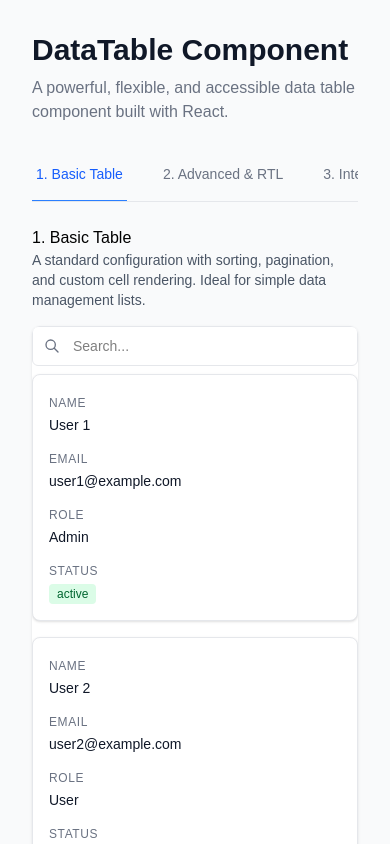
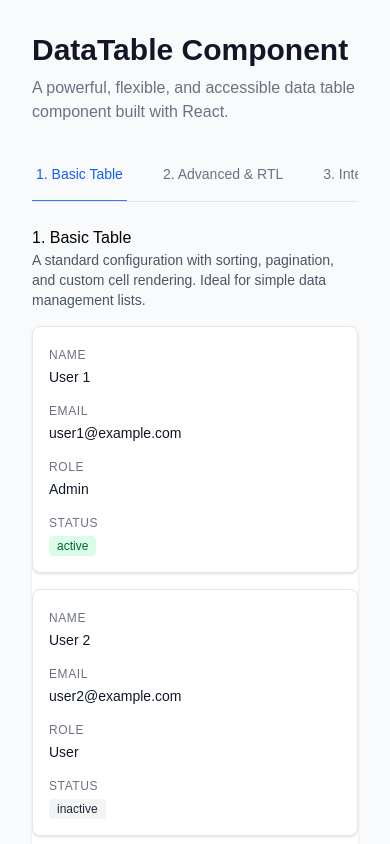
Before and after one commit to IbraheemAlz/table-ui, a Next.js app: page / in a window 390 px wide. Shown: the top 844 px of the page. Built offline with nearby package versions, Linux system fonts and the light colour scheme.

Commit message:
ready to be moved to modee (with additional customization)

```diff
--- a/components/data-table/ColumnMenu.tsx
+++ b/components/data-table/ColumnMenu.tsx
@@ -1,9 +1,7 @@
 'use client'
 
-import React from 'react'
 import { Icon } from '@iconify/react'
-import { useDataTable } from './context'
-import type { ColumnDef } from '../../lib/types/customized-table'
+import { useDataTable } from '../../lib/context/context'
 
 interface ColumnMenuProps {
     // eslint-disable-next-line @typescript-eslint/no-explicit-any
--- a/components/data-table/DataTable.tsx
+++ b/components/data-table/DataTable.tsx
@@ -1,7 +1,7 @@
 'use client'
 
 import { useMemo, useEffect, useCallback, useRef } from 'react'
-import { DataTableProvider, mergeSlots } from './context'
+import { DataTableProvider, mergeSlots } from '../../lib/context/context'
 import { DataTableHeader } from './DataTableHeader'
 import { DataTableBody } from './DataTableBody'
 import { DataTablePagination } from './DataTablePagination'
@@ -137,6 +137,17 @@ export function DataTable<T>({
         }
     })
 
+    // Wrapper getRowId to handle index fallback
+    const wrappedGetRowId = useMemo(() => {
+        return (row: T) => {
+            try {
+                return getRowId(row)
+            } catch {
+                return String(serverData.data.indexOf(row))
+            }
+        }
+    }, [getRowId, serverData.data])
+
     // --- Action Interceptors ---
     const handleColumnVisibility = useCallback((colId: string, visible: boolean) => {
         const current = columnState.visibility[colId] ?? true
@@ -234,18 +245,6 @@ export function DataTable<T>({
         // eslint-disable-next-line react-hooks/exhaustive-deps
     }, [selectedRowIds, serverData.data, rawToggleAllRows, history])
 
-
-    // Wrapper getRowId to handle index fallback
-    const wrappedGetRowId = useMemo(() => {
-        return (row: T) => {
-            try {
-                return getRowId(row)
-            } catch {
-                return String(serverData.data.indexOf(row))
-            }
-        }
-    }, [getRowId, serverData.data])
-
     // Context value
     const contextValue = useMemo(() => ({
         columns,
@@ -294,7 +293,6 @@ export function DataTable<T>({
         // eslint-disable-next-line react-hooks/exhaustive-deps
     }, [serverData.page, serverData.pageSize, serverData.sortColumn, serverData.sortDirection])
 
-
     return (
         <DataTableProvider value={finalContextValue}>
             <div
@@ -326,28 +324,6 @@ export function DataTable<T>({
                 {/* Toolbar - hidden in card view */}
                 {!isCardView && <DataTableToolbar />}
 
-                {/* Mobile search in card view */}
-                {isCardView && (
-                    <div className="relative">
-                        <svg
-
-                            className="absolute left-3 top-1/2 -translate-y-1/2 h-4 w-4 text-gray-500"
-                            fill="none"
-                            viewBox="0 0 24 24"
-                            stroke="currentColor"
-                        >
-                            <path strokeLinecap="round" strokeLinejoin="round" strokeWidth={2} d="M21 21l-6-6m2-5a7 7 0 11-14 0 7 7 0 0114 0z" />
-                        </svg>
-                        <input
-                            type="text"
-                            placeholder="Search..."
-                            defaultValue={serverData.searchQuery}
-                            onChange={(e) => serverData.onSearchChange?.(e.target.value)}
-                            className="h-10 w-full rounded-md border border-gray-200 bg-white pl-10 pr-3 text-sm outline-none focus:border-blue-500 focus:ring-1 focus:ring-blue-500"
-                        />
-                    </div>
-                )}
-
                 {/* Card View (Mobile) or Table View (Desktop) */}
                 {isCardView ? (
                     <DataTableCardView />
--- a/components/data-table/DataTableCardView.tsx
+++ b/components/data-table/DataTableCardView.tsx
@@ -1,7 +1,7 @@
 'use client'
 
 import React from 'react'
-import { useDataTable } from './context'
+import { useDataTable } from '../../lib/context/context'
 import { cn } from '../../lib/utils/cn'
 
 export function DataTableCardView() {
@@ -103,6 +103,7 @@ export function DataTableCardView() {
                                 if (column.accessorFn) {
                                     value = column.accessorFn(row)
                                 } else if (column.accessorKey) {
+                                    // eslint-disable-next-line @typescript-eslint/no-explicit-any
                                     value = (row as any)[column.accessorKey]
                                 }
 
--- a/components/data-table/DataTableHeader.tsx
+++ b/components/data-table/DataTableHeader.tsx
@@ -1,7 +1,7 @@
 'use client'
 
 import React, { useState } from 'react'
-import { useDataTable } from './context'
+import { useDataTable } from '../../lib/context/context'
 import { ColumnMenu } from './ColumnMenu'
 import { ResizeHandle } from './ResizeHandle'
 import { useColumnResize } from './hooks/customized-table/useColumnResize'
@@ -10,7 +10,6 @@ import { Z_INDEX } from '../../lib/types/customized-table'
 
 export function DataTableHeader() {
     const {
-        columns,
         orderedColumns,
         columnState,
         slots,
@@ -105,6 +104,7 @@ function HeaderCell({
     onWidthChange,
     isRTL,
 }: {
+    // eslint-disable-next-line @typescript-eslint/no-explicit-any
     column: any
     width?: number
     pinning: 'left' | 'right' | null
--- a/components/data-table/DataTablePagination.tsx
+++ b/components/data-table/DataTablePagination.tsx
@@ -1,16 +1,14 @@
 'use client'
 
-import React from 'react'
 import { Icon } from '@iconify/react'
-import { useDataTable } from './context'
-import { cn } from '../../lib/utils/cn'
+import { useDataTable } from '../../lib/context/context'
 
 interface DataTablePaginationProps {
     pageSizeOptions?: number[]
 }
 
 export function DataTablePagination({ pageSizeOptions = [10, 20, 50, 100] }: DataTablePaginationProps) {
-    const { serverData, slots, selectedRowIds } = useDataTable()
+    const { serverData, slots } = useDataTable()
     const { Button } = slots
 
     const { page, pageSize, totalCount, onPageChange, onPageSizeChange } = serverData
@@ -20,15 +18,9 @@ export function DataTablePagination({ pageSizeOptions = [10, 20, 50, 100] }: Dat
     const canGoNext = page < totalPages
 
     return (
-        <div className="flex flex-col sm:flex-row items-center justify-between gap-4 px-4 py-3 border-t border-gray-200">
-            {/* Selection info */}
-            <div className="text-sm text-gray-500">
-                {selectedRowIds.size > 0 ? (
-                    <span>{selectedRowIds.size} row(s) selected</span>
-                ) : (
-                    <span>{totalCount} total row(s)</span>
-                )}
-            </div>
+        <div className="w-full flex flex-col sm:flex-row items-center justify-between gap-4 px-4 py-3 border-t border-gray-200">
+
+            <div />
 
             <div className="flex items-center gap-6">
                 {/* Page size selector */}
--- a/components/data-table/DataTableToolbar.tsx
+++ b/components/data-table/DataTableToolbar.tsx
@@ -1,9 +1,7 @@
 'use client'
 
-import React, { useState } from 'react'
 import { Icon } from '@iconify/react'
-import { useDataTable } from './context'
-import { cn } from '../../lib/utils/cn'
+import { useDataTable } from '../../lib/context/context'
 
 export function DataTableToolbar() {
     const {
@@ -12,35 +10,23 @@ export function DataTableToolbar() {
         slots,
         serverData,
         setColumnVisibility,
+        selectedRowIds
     } = useDataTable()
 
-    const { Button, Popover, Input, Checkbox } = slots
-
-    const [searchValue, setSearchValue] = useState(serverData.searchQuery ?? '')
-
-    // Handle search with debounce would be ideal, but keeping it simple for now
-    const handleSearchChange = (value: string) => {
-        setSearchValue(value)
-        serverData.onSearchChange?.(value)
-    }
+    const { Button, Popover } = slots
 
     // Count hidden columns
     const hiddenColumnsCount = Object.values(columnState.visibility).filter(v => v === false).length
 
     return (
-        <div className="flex items-center justify-between gap-4 py-2 relative" style={{ zIndex: 200 }}>
-            {/* Left side: Search */}
-            <div className="flex flex-1 items-center gap-2">
-                <div className="relative w-[250px]">
-                    <Icon icon="lucide:search" className="absolute left-2.5 top-1/2 -translate-y-1/2 h-4 w-4 text-gray-500" />
-                    <input
-                        type="text"
-                        placeholder="Search..."
-                        value={searchValue}
-                        onChange={(e) => handleSearchChange(e.target.value)}
-                        className="h-9 w-full rounded-md border border-gray-300 bg-white pl-9 pr-3 text-sm outline-none focus:border-blue-500 focus:ring-1 focus:ring-blue-500"
-                    />
-                </div>
+        <div className="flex items-center justify-between gap-4 px-4 pt-2 relative" style={{ zIndex: 200 }}>
+            {/* Left side: rows count & Selection info */}
+            <div className="text-sm text-gray-500">
+                {selectedRowIds.size > 0 ? (
+                    <span>{selectedRowIds.size} row(s) selected</span>
+                ) : (
+                    <span>{serverData?.totalCount} total row(s)</span>
+                )}
             </div>
 
             {/* Right side: Column visibility */}
--- a/components/data-table/hooks/customized-table/useKeyboardNavigation.ts
+++ b/components/data-table/hooks/customized-table/useKeyboardNavigation.ts
@@ -1,5 +1,4 @@
 import { useState, useCallback, useRef, useEffect } from 'react'
-import { ServerDataConfig } from '../../../../lib/types/customized-table'
 
 interface UseKeyboardNavigationProps<T> {
     data: T[]
--- a/components/data-table/index.ts
+++ b/components/data-table/index.ts
@@ -20,7 +20,7 @@ export { usePinningOffsets } from './hooks/customized-table/usePinningOffsets'
 export { useColumnResize } from './hooks/customized-table/useColumnResize'
 
 // Context (for building custom components)
-export { useDataTable, DataTableProvider } from './context'
+export { useDataTable, DataTableProvider } from '../../lib/context/context'
 
 // Default slots (for reference when building custom slots)
 export { defaultSlots } from './defaults'
--- a/examples/InteractiveTableDemo.tsx
+++ b/examples/InteractiveTableDemo.tsx
@@ -1,6 +1,6 @@
 'use client'
 
-import React, { useState } from 'react'
+import { useState } from 'react'
 import { DataTable, FloatingActionBar, type ColumnDef, type ServerDataConfig } from '@/components/data-table'
 
 interface Product {
--- a/components/data-table/context.tsx
+++ b/lib/context/context.tsx
@@ -1,13 +1,14 @@
 'use client'
 
 import { createContext, useContext } from 'react'
-import type { ColumnDef, DataTableSlots, ColumnState, PinningOffsets, ServerDataConfig, RowHeight } from '../../lib/types/customized-table'
-import { defaultSlots } from './defaults'
+import type { ColumnDef, DataTableSlots, ColumnState, PinningOffsets, ServerDataConfig, RowHeight } from '../types/customized-table'
+import { defaultSlots } from '../../components/data-table/defaults'
 
 // ============================================================================
 // Context Types
 // ============================================================================
 
+// eslint-disable-next-line @typescript-eslint/no-explicit-any
 interface DataTableContextValue<T = any> {
     // Column definitions
     columns: ColumnDef<T>[]
@@ -70,6 +71,7 @@ export function DataTableProvider<T>({
     )
 }
 
+// eslint-disable-next-line @typescript-eslint/no-explicit-any
 export function useDataTable<T = any>(): DataTableContextValue<T> {
     const context = useContext(DataTableContext)
     if (!context) {
```
Also changed, not shown: components/data-table/DataTableBody.tsx (+5 -2 lines), 1 other file (tests, documents, lock files or other folders).
